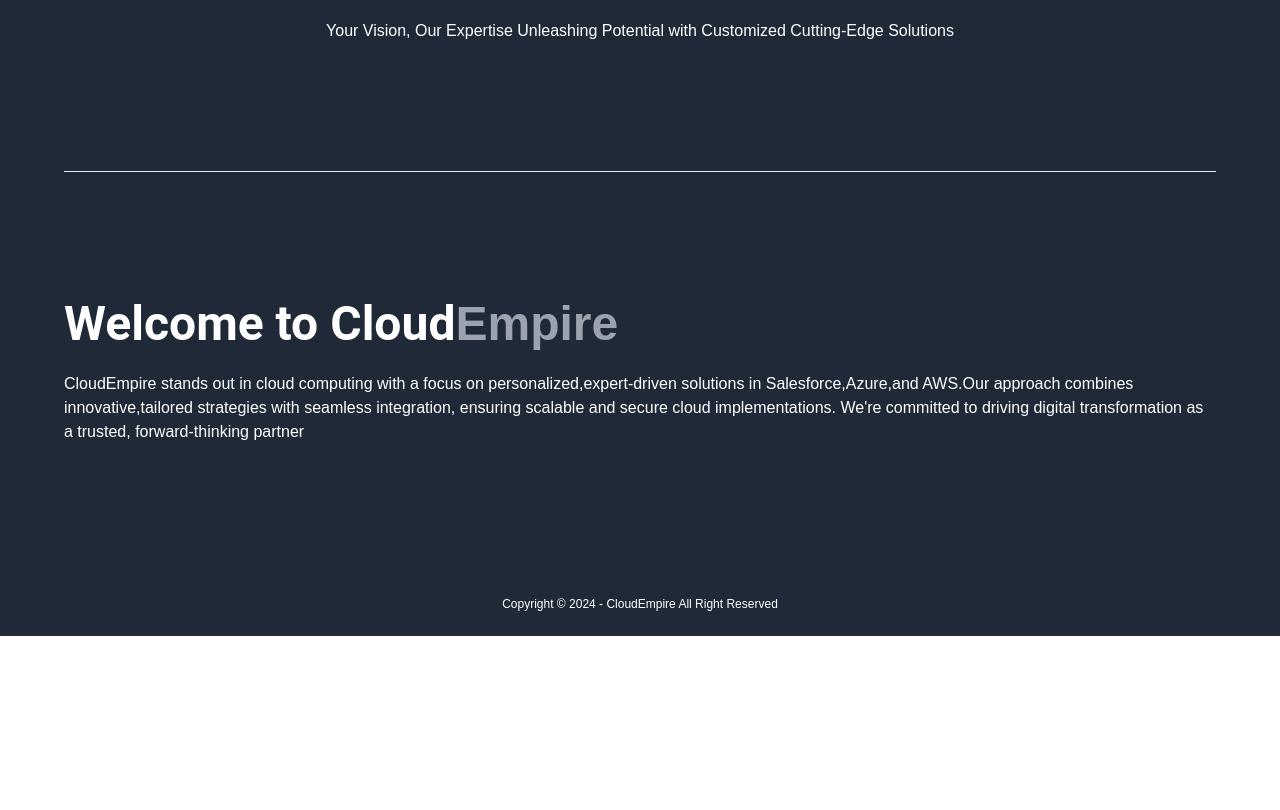
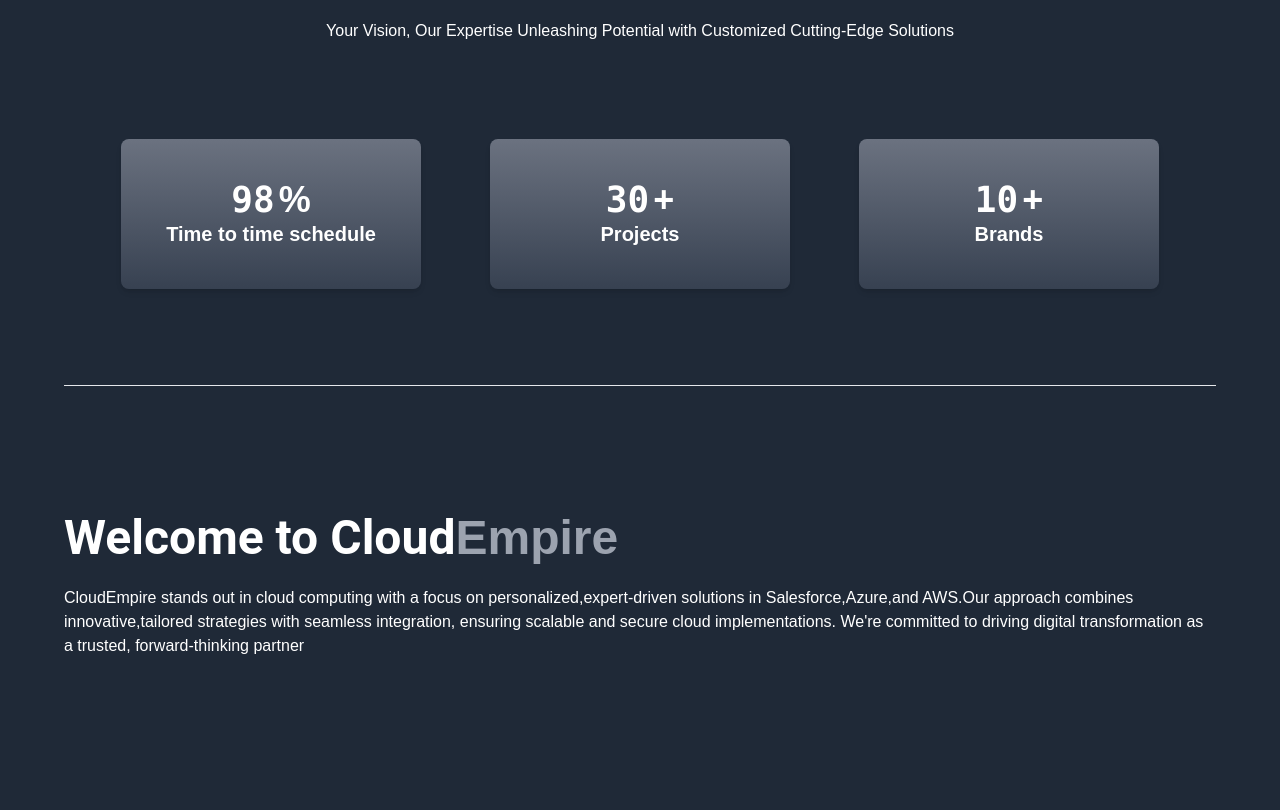
Before and after one commit to codebikram/cloudempire, a React (Create React App) app in the folder frontend/: page / in a window 1280 px wide. Shown: the part 1943-2753 px from the top of the page. Before the commit the page ends 2579 px from the top, so only its background shows below. Built offline with nearby package versions, Linux system fonts and the light colour scheme.

Commit message:
Added AnimatedCounter

```diff
--- /dev/null
+++ b/frontend/src/components/counter/AnimatedCounter.component.js
@@ -0,0 +1,31 @@
+import React, { useLayoutEffect, useRef } from "react";
+import { animate, useInView } from "framer-motion";
+
+const AnimatedCounter = ({ from, to, animationOption, className, sign }) => {
+  const ref = useRef(null);
+  const inView = useInView(ref, { once: true });
+  useLayoutEffect(() => {
+    if (!inView) return;
+    const element = ref.current;
+    element.textContent = String(from);
+    const controls = animate(from, to, {
+      duration: 1.8,
+      ease: "easeOut",
+      ...animationOption,
+      onUpdate(value) {
+        element.textContent = value.toFixed(0);
+      },
+    });
+    return () => {
+      controls.stop();
+    };
+  }, [ref, from, to, animationOption, inView]);
+  return (
+    <div className={className}>
+      <span ref={ref} className='font-mono' />
+      <span>{sign}</span>
+    </div>
+  );
+};
+
+export default AnimatedCounter;
--- a/frontend/src/components/pages/Home.component.js
+++ b/frontend/src/components/pages/Home.component.js
@@ -1,19 +1,21 @@
-import { lazy, Suspense } from 'react';
-import { useChangeTitle } from '../../utills';
-import { CARD_DATA } from '../../data/data';
-import Slider from '../slider/Slider.component';
-import Card from '../card/Card.component';
-import Loading from '../loader/Loading.component';
-const TextSection = lazy(() => import('../text-section/TextSection.component'));
-const Feature = lazy(() => import('../feature/Feature.component'));
+import { lazy, Suspense } from "react";
+import { useChangeTitle } from "../../utills";
+import { CARD_DATA } from "../../data/data";
+import Slider from "../slider/Slider.component";
+import Card from "../card/Card.component";
+import Loading from "../loader/Loading.component";
+// import AnimatedCounter from "../counter/AnimatedCounter.component";
+const TextSection = lazy(() => import("../text-section/TextSection.component"));
+const Feature = lazy(() => import("../feature/Feature.component"));
 
 const Home = () => {
-  useChangeTitle('');
+  useChangeTitle("");
+
   return (
     <>
       <Slider />
-      <div className="padding min-h-screen bg-gray-800 text-white">
-        <article className="pb-8 grid md:grid-cols-2 lg:grid-cols-4 gap-6">
+      <div className='padding min-h-screen bg-gray-800 text-white'>
+        <article className='pb-8 grid md:grid-cols-2 lg:grid-cols-4 gap-6'>
           {CARD_DATA.map((item, i) => (
             <Card key={i} data={item} />
           ))}
--- a/frontend/src/components/text-section/TextSection.component.jsx
+++ b/frontend/src/components/text-section/TextSection.component.jsx
@@ -1,7 +1,28 @@
 import React from "react";
 import { Typewriter } from "react-simple-typewriter";
+import AnimatedCounter from "../counter/AnimatedCounter.component";
 
 const TextSection = () => {
+  const data = [
+    {
+      text: "Time to time schedule",
+      from: 0,
+      to: 98,
+      sign: "%",
+    },
+    {
+      text: "Projects",
+      from: 0,
+      to: 30,
+      sign: "+",
+    },
+    {
+      text: "Brands",
+      from: 0,
+      to: 10,
+      sign: "+",
+    },
+  ];
   return (
     <>
       <article className='pt-16 pb-16 text-white flex flex-col gap-6 flex-wrap '>
@@ -25,6 +46,26 @@
           Cutting-Edge Solutions
         </p>
       </article>
+      <div className='flex flex-col sm:gap-3 gap-6 sm:flex-row justify-evenly items-center pt-8 pb-8'>
+        {data.map((item, i) => (
+          <div
+            className='flex flex-col flex-wrap items-center justify-center rounded-lg shadow-md cursor-pointer hover:!scale-105
+          !duration-300 hover:!shadow-lg h-[150px] w-full md:w-[300px] bg-gradient-to-b from-gray-500
+            to-gray-700'
+            key={i}
+          >
+            <AnimatedCounter
+              from={item.from}
+              to={item.to}
+              sign={item.sign}
+              className='font-mono sm:text-4xl text-3xl font-bold flex gap-1'
+            />
+            <h3 className='text-lg sm:text-base md:text-lg lg:text-xl font-semibold'>
+              {item.text}
+            </h3>
+          </div>
+        ))}
+      </div>
       <hr className=' md:mt-16 md:mb-16' />
       <article className='pt-16 pb-16 text-white flex flex-col gap-6 flex-wrap'>
         <h2 className='font-robo text-4xl md:text-5xl font-semibold'>
```
Also changed, not shown: frontend/src/components/card/Card.component.jsx (+10 -10 lines).
